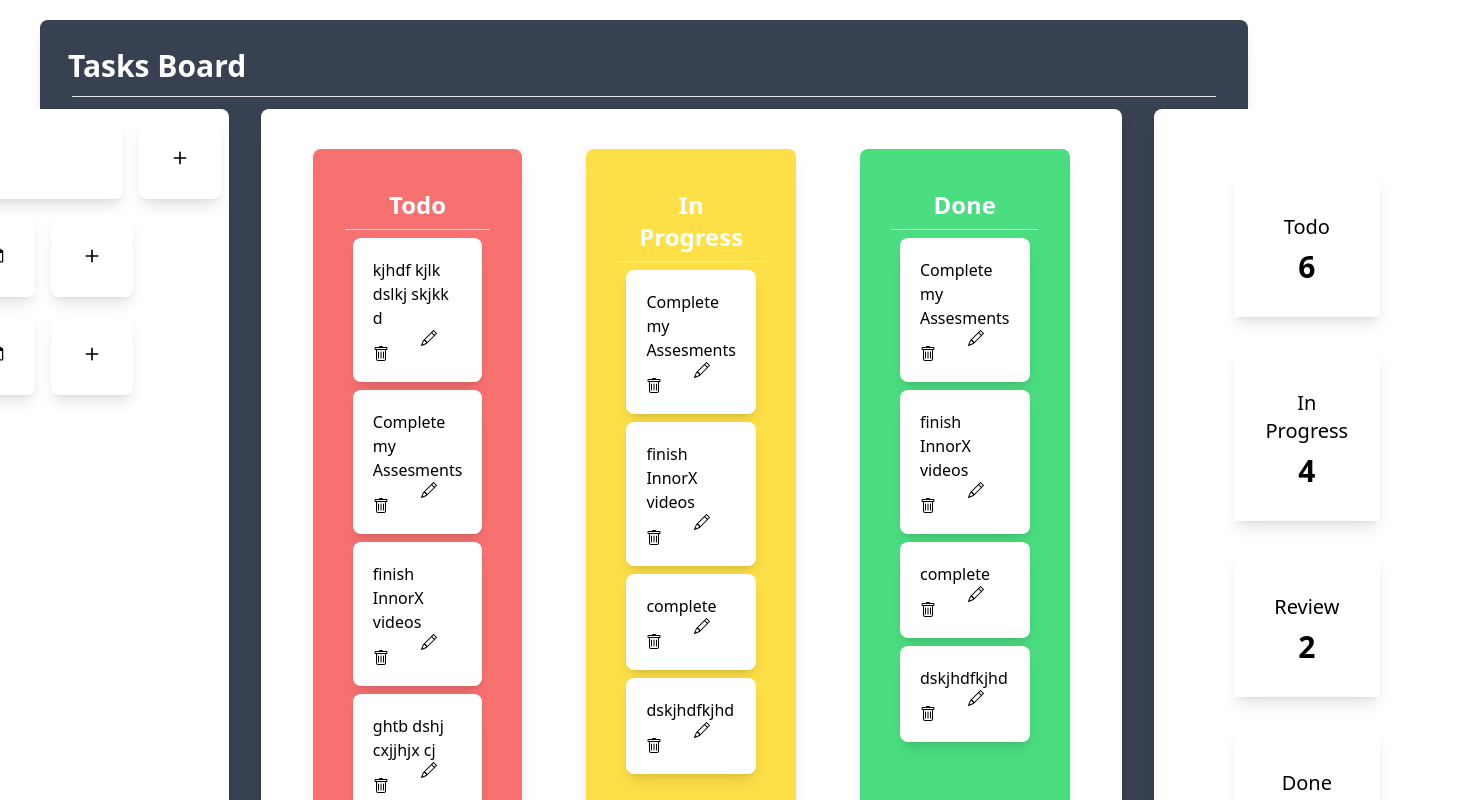
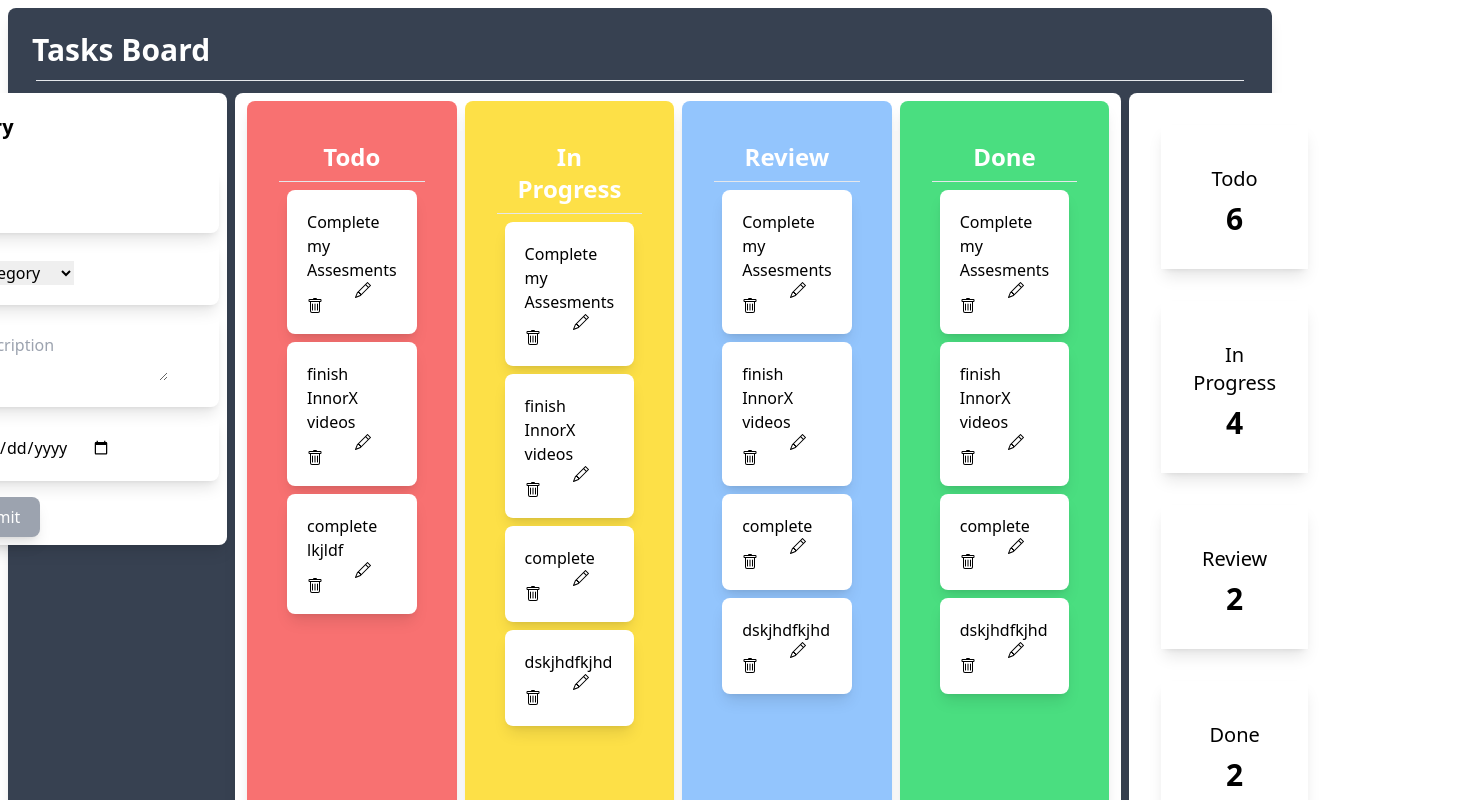
Before and after one commit to Lyondealpha-hub/pair-program, a React (Create React App) app in the folder app/: page / in a window 1280 px wide. Shown: the top 800 px of the page, 1460 px wide, since content can reach past the window. Built offline with nearby package versions, Linux system fonts and the light colour scheme.

Commit message:
updating

```diff
--- a/app/src/component/Counts.tsx
+++ b/app/src/component/Counts.tsx
@@ -1,6 +1,6 @@
 export const Counts = ()=>{
     return (<>
-    <div className="justify-center py-8 bg-white px-12 rounded-lg shadow-lg">
+    <div className="justify-center   bg-white  rounded-lg shadow-lg">
         <div className="p-8 m-8 ronded-lg shadow-lg text-center">
             <div className="text-xl py-2">Todo</div>
             <div className="font-bold text-3xl">6</div>
--- a/app/src/component/DoneList/Donelist.tsx
+++ b/app/src/component/DoneList/Donelist.tsx
@@ -2,7 +2,7 @@ import { DoneItems } from "../DoneTask/DoneItems"
 
 export const DoneList = ()=>{
     return (<>
-    <div className='bg-green-400 p-8 rounded-lg shadow-lg my-5 ml-8 mr-8 overscroll-auto '>
+    <div className='bg-green-400 p-8 rounded-lg shadow-lg mx-1'>
         <h1 className=" text-center p-2 font-bold text-2xl text-white">Done</h1>
         <hr/>
         <DoneItems/>
--- a/app/src/component/ProgressList/progressList.jsx
+++ b/app/src/component/ProgressList/progressList.jsx
@@ -2,7 +2,7 @@ import { ProgressItems } from "../ProgressItems/progressItems"
 
 export const ProgressList=()=>{
     return (<>
-    <div className='bg-yellow-300 shadow-lg p-8 rounded-lg my-5 ml-8 mr-8 '>
+    <div className='bg-yellow-300 shadow-lg p-8 rounded-lg mx-1 '>
     <h1 className=" text-center p-2 font-bold text-2xl text-white">In Progress</h1>
     <hr/>
         <ProgressItems/>
--- /dev/null
+++ b/app/src/component/ReviewItems/ReviewItems.tsx
@@ -0,0 +1,12 @@
+import { useState } from "react"
+
+
+export const ReviewItems = () => {
+    const [Progress, setProgress] = useState(["Complete my Assesments","finish InnorX videos", "complete ","dskjhdfkjhd"])
+    return (<>
+    {
+        Progress.map((item, id)=>(<div className="rounded-lg p-5 m-2 shadow-lg bg-white " key={id}>{item}      <svg xmlns="http://www.w3.org/2000/svg" width="16" height="16" fill="currentColor" className="bi bi-pencil ml-12" viewBox="0 0 16 16"> <path d="M12.146.146a.5.5 0 0 1 .708 0l3 3a.5.5 0 0 1 0 .708l-10 10a.5.5 0 0 1-.168.11l-5 2a.5.5 0 0 1-.65-.65l2-5a.5.5 0 0 1 .11-.168l10-10zM11.207 2.5 13.5 4.793 14.793 3.5 12.5 1.207 11.207 2.5zm1.586 3L10.5 3.207 4 9.707V10h.5a.5.5 0 0 1 .5.5v.5h.5a.5.5 0 0 1 .5.5v.5h.293l6.5-6.5zm-9.761 5.175-.106.106-1.528 3.821 3.821-1.528.106-.106A.5.5 0 0 1 5 12.5V12h-.5a.5.5 0 0 1-.5-.5V11h-.5a.5.5 0 0 1-.468-.325z"/> </svg><svg xmlns="http://www.w3.org/2000/svg" width="16" height="16" fill="currentColor" className="bi bi-trash" viewBox="0 0 16 16"> <path d="M5.5 5.5A.5.5 0 0 1 6 6v6a.5.5 0 0 1-1 0V6a.5.5 0 0 1 .5-.5zm2.5 0a.5.5 0 0 1 .5.5v6a.5.5 0 0 1-1 0V6a.5.5 0 0 1 .5-.5zm3 .5a.5.5 0 0 0-1 0v6a.5.5 0 0 0 1 0V6z"/> <path fill-rule="evenodd" d="M14.5 3a1 1 0 0 1-1 1H13v9a2 2 0 0 1-2 2H5a2 2 0 0 1-2-2V4h-.5a1 1 0 0 1-1-1V2a1 1 0 0 1 1-1H6a1 1 0 0 1 1-1h2a1 1 0 0 1 1 1h3.5a1 1 0 0 1 1 1v1zM4.118 4 4 4.059V13a1 1 0 0 0 1 1h6a1 1 0 0 0 1-1V4.059L11.882 4H4.118zM2.5 3V2h11v1h-11z"/> </svg>
+        </div>))
+    }
+    </>)
+}
--- /dev/null
+++ b/app/src/component/ReviewList/ReviewList.jsx
@@ -0,0 +1,11 @@
+import { ReviewItems } from "../ReviewItems/ReviewItems"
+
+export const ReviewList=()=>{
+    return (<>
+    <div className='bg-blue-300 shadow-lg p-8 rounded-lg mx-1'>
+    <h1 className=" text-center p-2 font-bold text-2xl text-white">Review</h1>
+    <hr/>
+        <ReviewItems/>
+    </div>
+    </>)
+}
--- a/app/src/component/Sidebar.tsx
+++ b/app/src/component/Sidebar.tsx
@@ -1,21 +1,32 @@
-export const SildeBar = ()=>{
+export const SideBar = ()=>{
     return (<>
-    <div className="rounded-lg bg-white shadow-lg">
-        <div className="flex">
-            <div className="p-5 rounded-lg m-2 shadow-lg"><input type="text" placeholder="Enter Task Here" className="p-2 w-fit"  /></div>
-            <div className="p-2 m-2 rounded-lg shadow-lg"><svg  xmlns="http://www.w3.org/2000/svg" width="26" height="26" fill="currentColor" className="m-5 bi bi-plus " viewBox="0 0 16 16"> <path d="M8 4a.5.5 0 0 1 .5.5v3h3a.5.5 0 0 1 0 1h-3v3a.5.5 0 0 1-1 0v-3h-3a.5.5 0 0 1 0-1h3v-3A.5.5 0 0 1 8 4z"/> </svg>
-            </div>
+     <form method="" action="">
+        <div className="rounded-lg justify-center bg-white shadow-lg">
+            <h1 className="font-bold text-xl p-5">Entry</h1>
+
+                <div className="p-5 rounded-lg m-2 shadow-lg">
+                    <input  type="text" placeholder="Title"/>
+                </div>
+                <div className="p-5 rounded-lg m-2 shadow-lg">
+                    <select >
+                        <option className="text-gray-100">Category</option>
+                        <option>Todo</option>
+                        <option>In Progress</option>
+                        <option>Review</option>
+                        <option>Done</option>
+                    </select>
+                </div>
+                <div className="p-5 rounded-lg m-2 shadow-lg">
+                    <textarea placeholder="Description"/>
+                </div>
+                <div className="p-5 rounded-lg m-2 shadow-lg">
+                    <input type="date"/>
+                </div>
+
+                <button className="px-5 py-2 m-2 bg-gray-400 text-white shadow-lg rounded-lg">submit</button>
+
+
         </div>
-        <div className="flex">
-            <div className="p-5 rounded-lg m-2 shadow-lg"><input type="date"  className="p-2 w-fit"  /></div>
-            <div className="p-2 m-2 rounded-lg shadow-lg"><svg  xmlns="http://www.w3.org/2000/svg" width="26" height="26" fill="currentColor" className="m-5 bi bi-plus " viewBox="0 0 16 16"> <path d="M8 4a.5.5 0 0 1 .5.5v3h3a.5.5 0 0 1 0 1h-3v3a.5.5 0 0 1-1 0v-3h-3a.5.5 0 0 1 0-1h3v-3A.5.5 0 0 1 8 4z"/> </svg>
-            </div>
-        </div>
-        <div className="flex">
-            <div className="p-5 rounded-lg m-2 shadow-lg"><input type="date"  className="p-2 w-fit"  /></div>
-            <div className="p-2 m-2 rounded-lg shadow-lg"><svg  xmlns="http://www.w3.org/2000/svg" width="26" height="26" fill="currentColor" className="m-5 bi bi-plus " viewBox="0 0 16 16"> <path d="M8 4a.5.5 0 0 1 .5.5v3h3a.5.5 0 0 1 0 1h-3v3a.5.5 0 0 1-1 0v-3h-3a.5.5 0 0 1 0-1h3v-3A.5.5 0 0 1 8 4z"/> </svg>
-            </div>
-        </div>
-    </div>
+    </form>
     </>)
 }
--- a/app/src/component/TaskBoard/container.jsx
+++ b/app/src/component/TaskBoard/container.jsx
@@ -1,22 +1,23 @@
-import { AddTask } from "../AddTask/addTask"
 import { Counts } from "../Counts"
 import { DoneList } from "../DoneList/Donelist"
 import { ProgressList } from "../ProgressList/progressList"
-import { SildeBar } from "../Sidebar"
+import { ReviewList } from "../ReviewList/ReviewList"
+import { SideBar } from "../Sidebar"
 import { TaskList } from "../TaskList/TaskList"
 
 export const Container = () => {
 return (
-<main className="flex flex-col h-screen w-screen">
-<div className="bg-gray-700 rounded-lg m-5 ml-10 mr-8 shadow-lg p-5">
+<main className="">
+<div className="bg-gray-700 rounded-lg m-2 shadow-lg p-4">
 <h1 className="font-bold text-white text-3xl m-2">Tasks Board</h1>
 <hr className="m-3"/>
 {/* <div className=""><AddTask/></div> */}
-<div className="flex justify-center gap-8">
-    <SildeBar/>
-    <div className="flex bg-white justify-center rounded-lg shadow-lg p-5">
+<div className="flex justify-center gap-2">
+    <SideBar/>
+    <div className="flex  bg-white rounded-lg shadow-lg p-2">
         <TaskList/>
         <ProgressList/>
+        <ReviewList/>
         <DoneList/>
     </div>
     <Counts/>
--- a/app/src/component/TaskItem/taskitems.tsx
+++ b/app/src/component/TaskItem/taskitems.tsx
@@ -1,7 +1,7 @@
 import { useState } from "react"
 
 export const TaskItems = () => {
-    let [tasks , setTasks] = useState(["kjhdf  kjlk dslkj skjkk d","Complete my Assesments","finish InnorX videos","ghtb dshj cxjjhjx cj", "complete lkjldf","dskjhdfkjhd"]);
+    let [tasks , setTasks] = useState(["Complete my Assesments","finish InnorX videos", "complete lkjldf"]);
     return (<>
     <div className="overscroll-contain">
     {
--- a/app/src/component/TaskList/TaskList.tsx
+++ b/app/src/component/TaskList/TaskList.tsx
@@ -2,7 +2,7 @@
 import { TaskItems } from '../TaskItem/taskitems'
 export const TaskList = () => {
     return (<>
-    <div className='bg-red-400 p-8 shadow-lg rounded-lg m-5 ml-8 mr-8 overflow-y-auto'>
+    <div className='bg-red-400 p-8 shadow-lg rounded-lg mx-1'>
     <h1 className=" text-center p-2 font-bold text-2xl text-white ">Todo</h1>
     <hr/>
         <TaskItems/>
```
